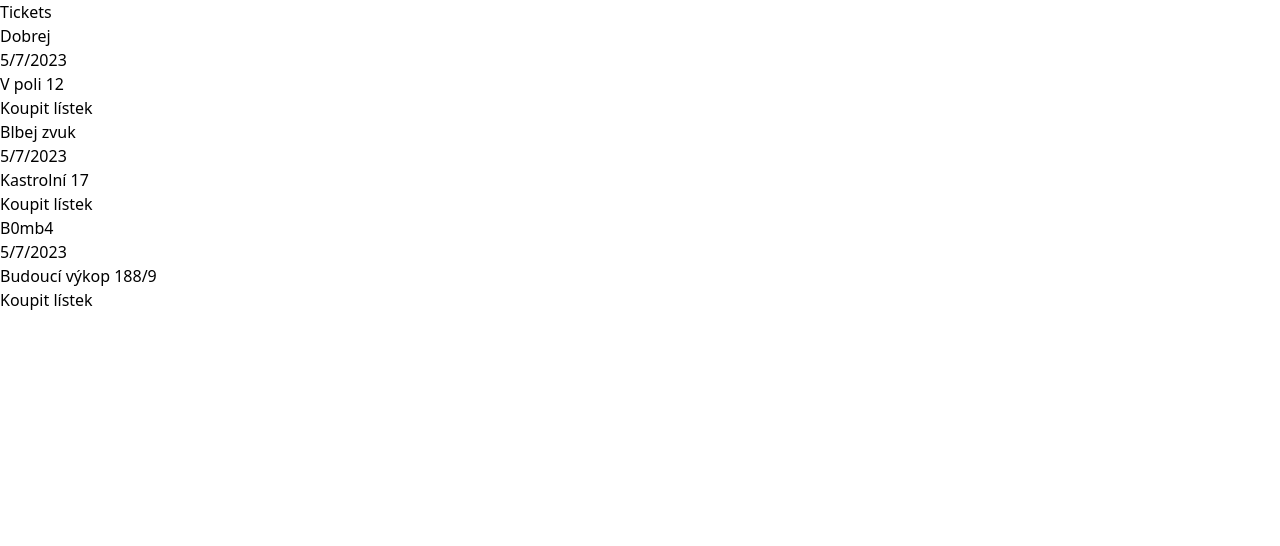
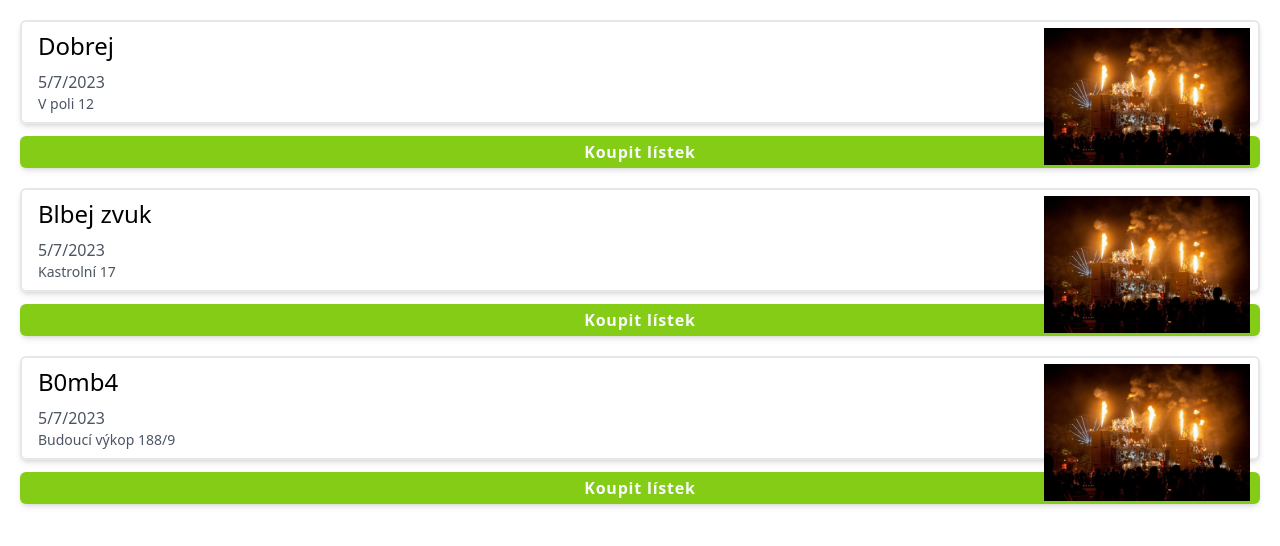
Before and after one commit to zelwake/appio-exercise, a Next.js app: page / in a window 1280 px wide. Shown: the top 546 px of the page. Built offline with nearby package versions, Linux system fonts and the light colour scheme.

Commit message:
festivalblock css

```diff
--- a/src/components/BuyElement.tsx
+++ b/src/components/BuyElement.tsx
@@ -65,6 +65,7 @@ const BuyElement = ({ tickets }: { tickets: TicketInfo[] }) => {
       case 1:
         return (
           <>
+            <h2>Lístky</h2>
             <ul>
               {cart.map((ticket) => (
                 <TicketBlock key={ticket.id} {...ticket} modify={modify} />
--- a/src/components/FestivalBlock.tsx
+++ b/src/components/FestivalBlock.tsx
@@ -1,3 +1,5 @@
+import Image from "next/image";
+
 const FestivalBlock = ({
   id,
   name,
@@ -10,10 +12,18 @@ const FestivalBlock = ({
   place: string;
 }) => {
   return (
-    <div>
-      <h2>{name}</h2>
-      <time>{parseDate(date)}</time>
-      <p>{place}</p>
+    <div className="border-2 py-2 px-4 rounded-md shadow-md mb-3 relative">
+      <h2 className="text-2xl mb-2">{name}</h2>
+      <time className="text-gray-600">{parseDate(date)}</time>
+      <p className="text-sm text-gray-600">{place}</p>
+      <div className="w-2/5 md:w-1/6 absolute right-2 top-1.5">
+        <Image
+          src="/Hellfest-Metal-Festival.webp"
+          width={300}
+          height={300}
+          alt="Festival logo"
+        />
+      </div>
     </div>
   );
 };
--- a/src/pages/index.tsx
+++ b/src/pages/index.tsx
@@ -13,15 +13,17 @@ const Home = ({ festivals }: { festivals: FestivalInfoJSON[] }) => {
 
   return (
     <>
-      <h1>Tickets</h1>
-      <ul>
+      <ul className="p-5">
         {festivals.map((fest) => (
-          <li key={fest.id}>
+          <li className="mb-5" key={fest.id}>
             <FestivalBlock key={fest.id} {...fest} />
             {selected == fest.id ? (
               <BuyElement tickets={fest.tickets} />
             ) : (
-              <button onClick={() => setSelected(fest.id)}>
+              <button
+                className="text-center w-full bg-lime-500 text-gray-50 font-semibold tracking-wider p-1 rounded-md shadow-md "
+                onClick={() => setSelected(fest.id)}
+              >
                 Koupit lístek
               </button>
             )}
```
Also changed, not shown: public/Hellfest-Metal-Festival.webp (added).
